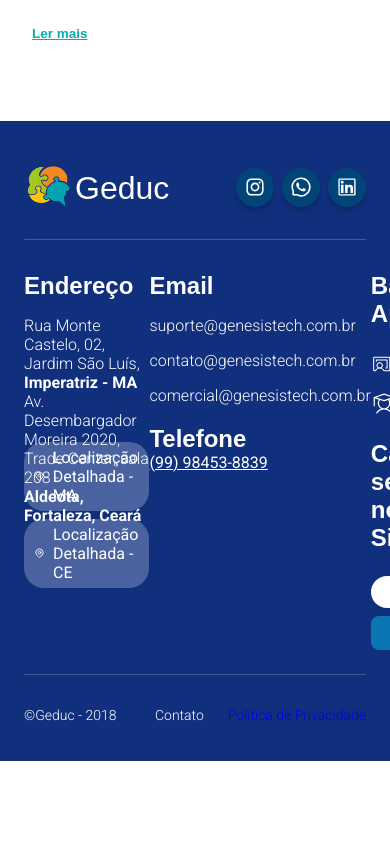
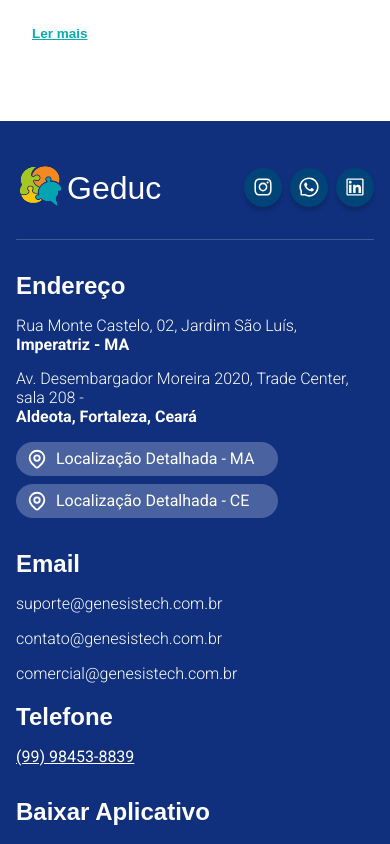
Before and after one commit to FranciscoNeto2909/Geduc, a React (Vite) app: page /blog in a window 390 px wide. Shown: the part 3760-4604 px from the top of the page. Before the commit the page ends 4521 px from the top, so only its background shows below. Built offline with nearby package versions, Linux system fonts and the light colour scheme; a web font is replaced by a local one.

Commit message:
footer style improved

```diff
--- a/src/components/footer/Footer.tsx
+++ b/src/components/footer/Footer.tsx
@@ -102,7 +102,7 @@ export default function Footer() {
                 <form action="" className="footer-body-register">
                   <div className="">
                     <label htmlFor=""></label>
-                    <input type="text" placeholder="E-mail*" className="form-input form-input-small" />
+                    <input type="text" placeholder="E-mail*" className="register-input form-input-small" />
                   </div>
                   <button onClick={handleRegister} className="button footer-body-button">Cadastre-se</button>
                 </form>
--- a/src/components/footer/footer.css
+++ b/src/components/footer/footer.css
@@ -110,9 +110,14 @@
   margin-bottom: 20px;
 }
 
+.footer-body-contacts-phone {
+  display: flex;
+  gap: 16px;
+  flex-direction: column;
+}
+
 .footer-body-phone {
   color: #fff;
-  margin-top: 16px;
   text-decoration: underline;
 }
 
@@ -126,28 +131,28 @@
   align-items: center;
   gap: 8px;
   border-radius: 20px;
-  padding:4px 8px;
+  padding: 4px 8px;
   color: #fff;
 }
 
-.footer-body-link:hover{
+.footer-body-link:hover {
   background-color: var(--local-blue);
 }
 
-.footer-body-link-text{
+.footer-body-link-text {
   font-size: 14px;
   font-weight: 400;
   font-family: Arial, Helvetica, sans-serif;
 }
 
-.footer-body-register{
+.footer-body-register {
   margin: 12px 0;
   display: flex;
   flex-direction: column;
   gap: 8px;
 }
 
-.footer-body-button{
+.footer-body-button {
   height: 27px;
   width: 100%;
   font-weight: 600;
@@ -174,3 +179,31 @@
   border-bottom: 1px solid #ffffff33;
   border-radius: 8px;
 }
+
+@media (max-width: 768px) {
+  .footer {
+    padding: 38px 16px 24px;
+  }
+  .footer-body-container {
+    flex-direction: column;
+    gap: 32px;
+    justify-content: center;
+  }
+
+  .footer-body-register {
+    gap: 24px;
+  }
+
+  .footer-body-register input {
+    padding: 20px;
+    border-radius: 18px;
+  }
+
+  .footer-body-button {
+    padding: 20px 0;
+    display: flex;
+    justify-content: center;
+    align-items: center;
+    max-width: 100%;
+  }
+}
```
Lines whose indentation alone changed are shown as unchanged.
